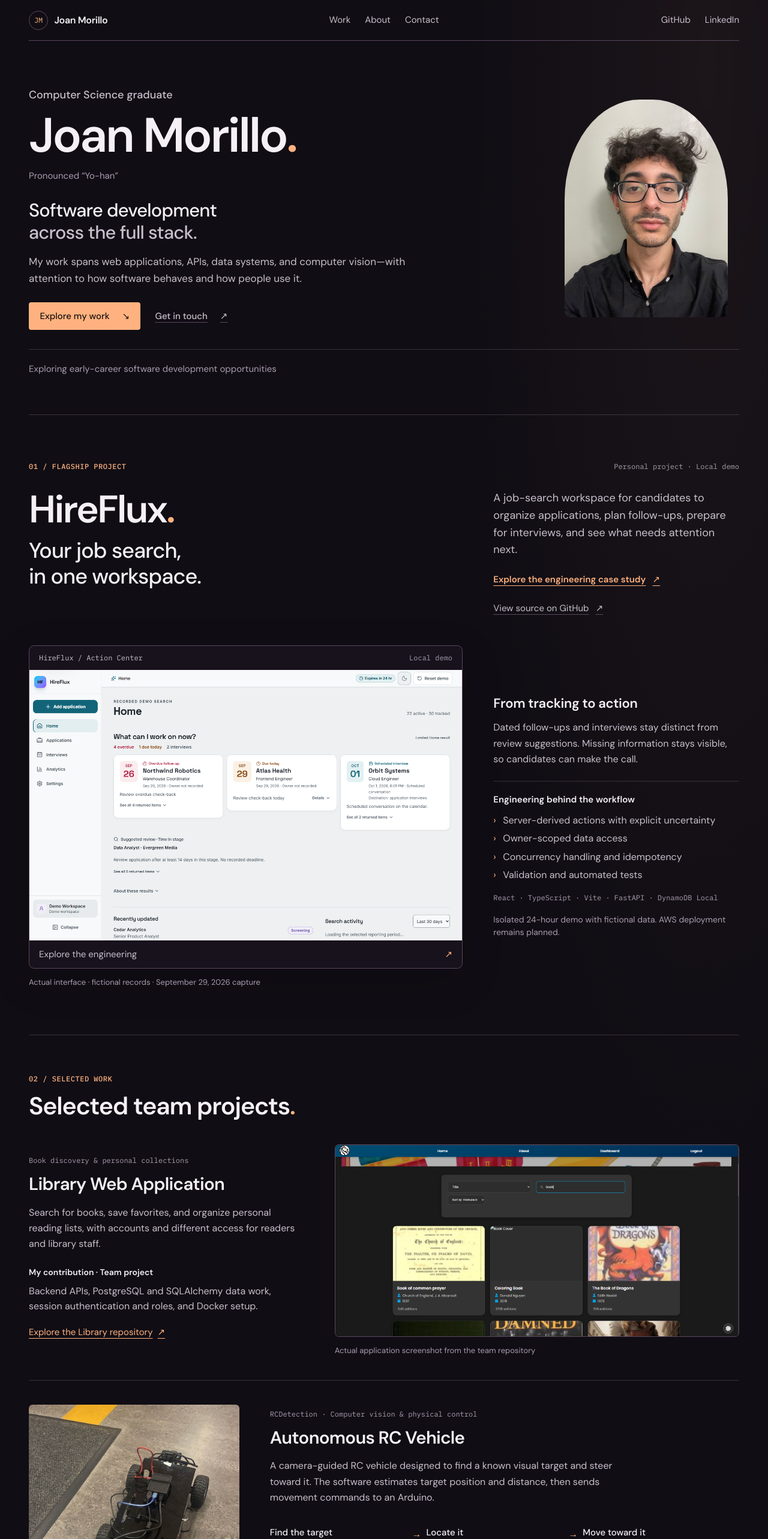
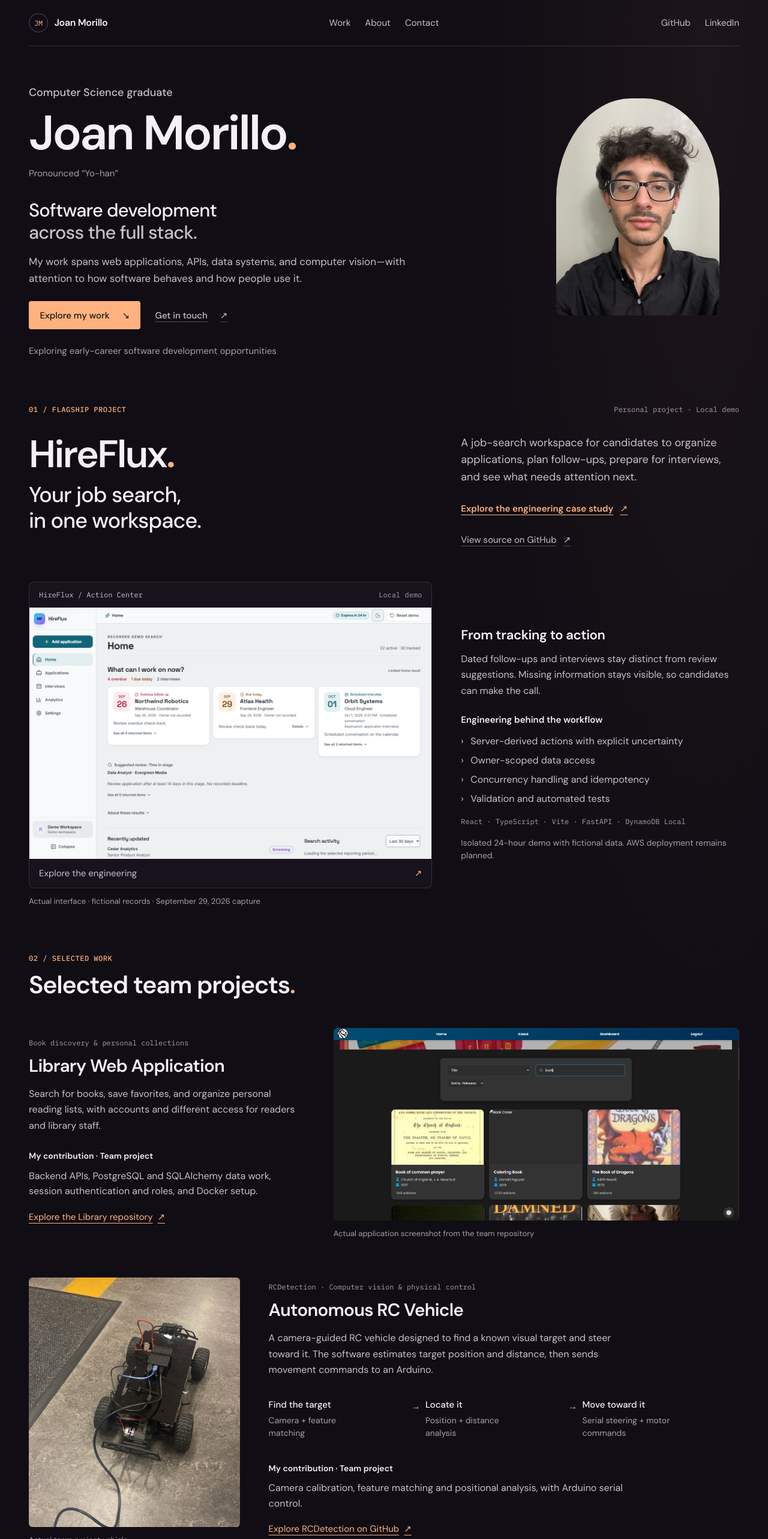
Before and after one commit to xiolest1/jm-portfolio-v2, a React (Vite) app: page / in a window 1280 px wide. Shown: the top 2566 px of the page at 60% size. Built offline with nearby package versions, Linux system fonts and the light colour scheme.

Commit message:
Homepage layout A1:

```diff
--- a/src/components/HomeProjectScenes.module.css
+++ b/src/components/HomeProjectScenes.module.css
@@ -1,16 +1,16 @@
 .productScene, .libraryScene { min-width: 0; margin: 0; }
-.captureLink { display: block; overflow: hidden; border: 1px solid var(--color-line); border-radius: .55rem; color: var(--color-body); background: #17121c; text-decoration: none; box-shadow: 0 20px 70px rgb(0 0 0 / 15%); transition: border-color 180ms ease, box-shadow 180ms ease; }
-.captureLink:hover, .captureLink:focus-visible { border-color: var(--color-accent); box-shadow: 0 20px 70px rgb(0 0 0 / 25%); }
+.captureLink { display: block; overflow: hidden; border: 1px solid var(--home-divider); border-radius: .55rem; color: var(--color-body); background: #17121c; text-decoration: none; transition: border-color 180ms ease; }
+.captureLink:hover, .captureLink:focus-visible { border-color: var(--color-accent); }
 .captureLink:focus-visible { outline: 3px solid var(--color-focus); outline-offset: 5px; }
-.captureLabel { display: flex; flex-wrap: wrap; justify-content: space-between; gap: .25rem 1rem; padding: .7rem 1rem; font: .75rem/1.5 var(--font-mono); }
+.captureLabel { display: flex; flex-wrap: wrap; justify-content: space-between; gap: var(--space-1) var(--space-3); padding: var(--space-2) var(--space-3); font: .75rem/1.5 var(--font-mono); }
 .captureLabel > span:last-child { color: var(--color-muted); }
 .captureLink img, .libraryProduct img { display: block; width: 100%; height: auto; }
-.captureInvitation { display: flex; justify-content: space-between; gap: 1rem; align-items: center; min-height: 44px; padding: .7rem 1rem; font-size: .9375rem; }
+.captureInvitation { display: flex; justify-content: space-between; gap: var(--space-3); align-items: center; min-height: 44px; padding: var(--space-2) var(--space-3); font-size: .9375rem; }
 .captureInvitation > span { color: var(--color-accent); transition: transform 180ms ease; }
 .captureLink:hover .captureInvitation > span { transform: translate(2px,-2px); }
-.productScene figcaption, .libraryScene figcaption { margin-top: .8rem; color: var(--color-muted); font-size: .8125rem; line-height: 1.5; }
-.libraryProduct { overflow: hidden; border: 1px solid var(--color-line); border-radius: .4rem; }
-.controlPath { display: flex; flex-wrap: wrap; gap: 1rem 0; list-style: none; padding: 0; margin: 1.5rem 0; }
+.productScene figcaption, .libraryScene figcaption { margin-top: var(--space-2); color: var(--color-muted); font-size: .8125rem; line-height: 1.5; }
+.libraryProduct { overflow: hidden; border-radius: .4rem; }
+.controlPath { display: flex; flex-wrap: wrap; gap: var(--space-3) 0; list-style: none; padding: 0; margin: var(--space-4) 0; }
 .controlPath li { position: relative; min-width: 0; flex: 1 1 8rem; padding: .65rem 1.4rem .65rem 0; }
 .controlPath li:not(:last-child)::after { position: absolute; top: .65rem; right: .5rem; content: '→'; color: var(--color-accent); }
 .controlPath strong { display: block; font-size: .9375rem; font-weight: 500; line-height: 1.4; }
--- /dev/null
+++ b/src/components/HomepageSpatial.module.css
@@ -0,0 +1,72 @@
+/* Homepage-only spatial roles. The case study keeps its existing shell. */
+.shell {
+  --space-1: .5rem;
+  --space-2: .75rem;
+  --space-3: 1rem;
+  --space-4: 1.5rem;
+  --space-5: 2rem;
+  --space-6: 3rem;
+  --space-7: 4rem;
+  --home-gutter: clamp(1.25rem, 4vw, 3rem);
+  --home-column-gap: clamp(1.5rem, 4vw, 3rem);
+  --home-group-gap: clamp(2rem, 4vw, 3rem);
+  --home-section-gap: clamp(3.5rem, 6vw, 5.5rem);
+  --home-divider: rgb(169 156 175 / 20%);
+  width: min(100% - 2 * var(--home-gutter), var(--content-width));
+}
+
+.shell .header {
+  min-width: 0;
+  gap: var(--space-3) var(--home-column-gap);
+  padding-block: var(--space-3);
+  border-bottom-color: var(--home-divider);
+}
+
+.header > a {
+  min-width: 0;
+  overflow-wrap: anywhere;
+}
+
+.shell .header > nav {
+  min-width: 0;
+  flex-wrap: wrap;
+  gap: var(--space-1) var(--space-4);
+}
+
+.header > nav > a {
+  display: inline-flex;
+  align-items: center;
+  min-height: 44px;
+}
+
+.shell .footer {
+  margin-top: 0;
+  padding-block: var(--space-3) var(--space-5);
+  border-top-color: var(--home-divider);
+  gap: var(--space-2) var(--space-4);
+}
+
+.footer > button {
+  min-height: 44px;
+  padding-block: var(--space-1);
+}
+
+@media (max-width: 850px) {
+  .shell .header {
+    grid-template-columns: minmax(0, 1fr) auto;
+    gap: var(--space-1) var(--space-4);
+  }
+  .header > a { grid-column: 1 / -1; grid-row: 1; }
+  .header > nav:first-of-type { grid-column: 1; grid-row: 2; }
+  .header > nav:last-of-type { grid-column: 2; grid-row: 2; }
+}
+
+@media (max-width: 520px) {
+  .shell .header > nav { gap: var(--space-1) var(--space-2); }
+}
+
+@media (max-width: 380px) {
+  .shell .header { grid-template-columns: minmax(0, 1fr); gap: 0; }
+  .header > nav:first-of-type { grid-column: 1; grid-row: 2; }
+  .header > nav:last-of-type { grid-column: 1; grid-row: 3; justify-content: flex-start; }
+}
--- a/src/components/PortfolioHome.module.css
+++ b/src/components/PortfolioHome.module.css
@@ -1,80 +1,80 @@
-.home { --home-ease: cubic-bezier(.22,1,.36,1); --home-feedback: 180ms; --home-enter: 520ms; --home-rule: rgb(169 156 175 / 25%); container: homepage / inline-size; }
+.home { --home-ease: cubic-bezier(.22,1,.36,1); --home-feedback: 180ms; --home-enter: 520ms; container: homepage / inline-size; }
 .home :where(section,article,div,figure,header) { min-width: 0; }
 .home :where(h1,h2,h3,p,a) { overflow-wrap: anywhere; }
 .home [id] { scroll-margin-top: 2rem; }
 .home :where(a,button):focus-visible { outline: 3px solid var(--color-focus); outline-offset: 5px; }
 .srOnly { position: absolute; width: 1px; height: 1px; padding: 0; margin: -1px; overflow: hidden; clip: rect(0,0,0,0); white-space: nowrap; border: 0; }
 .eyebrow { margin: 0; color: var(--color-accent); font: 500 .75rem/1.5 var(--font-mono); letter-spacing: .045em; text-transform: uppercase; }
-.identity { position: relative; display: grid; grid-template-columns: minmax(0,1.8fr) minmax(0,.7fr); column-gap: clamp(2rem,6vw,6rem); padding-block: clamp(3rem,6vw,5.5rem) clamp(3rem,5vw,4.5rem); align-items: center; }
+.identity { position: relative; display: grid; grid-template-columns: minmax(0,1.65fr) minmax(0,.7fr); column-gap: var(--home-column-gap); padding-block: clamp(2.5rem,5vw,4.5rem) 0; align-items: center; }
 .identityCopy { align-self: end; }
 .identityCopy .eyebrow { color: var(--color-body); font: 500 1.125rem/1.5 var(--font-sans); letter-spacing: 0; text-transform: none; }
-.name { margin: .75rem 0 0; font-size: clamp(3.25rem,6.3vw,5.75rem); font-weight: 600; line-height: 1.05; letter-spacing: -.04em; }
+.name { margin: var(--space-2) 0 0; font-size: clamp(3.25rem,6.3vw,5.75rem); font-weight: 600; line-height: 1.05; letter-spacing: -.04em; }
 .name span { color: var(--color-accent); }
-.pronunciation { margin: .75rem 0 0; font-size: .9375rem; color: var(--color-muted); }
-.identitySummary { grid-column: 1; margin-top: 1.75rem; }
+.pronunciation { margin: var(--space-2) 0 0; font-size: .9375rem; color: var(--color-muted); }
+.identitySummary { grid-column: 1; margin-top: var(--space-5); }
 .direction { margin: 0; font-size: clamp(1.75rem,2.4vw,2.25rem); font-weight: 500; line-height: 1.2; letter-spacing: -.025em; }
 .direction span { color: var(--color-body); }
-.positioning { max-width: 54ch; margin: 1rem 0 0; color: var(--color-body); font-size: 1.0625rem; line-height: 1.65; }
-.actions { display: flex; align-items: center; flex-wrap: wrap; gap: .5rem 1.5rem; margin-top: 1.6rem; }
+.positioning { max-width: 54ch; margin: var(--space-3) 0 0; color: var(--color-body); font-size: 1.0625rem; line-height: 1.65; }
+.actions { display: flex; align-items: center; flex-wrap: wrap; gap: var(--space-1) var(--space-4); margin-top: var(--space-4); }
 .actionPrimary, .actionText { display: inline-flex; align-items: center; gap: 1.3rem; min-height: 44px; font-weight: 500; font-size: .9375rem; }
 .actionPrimary { padding: .7rem 1.15rem; border-radius: .25rem; background: var(--color-accent); color: #1a1010; text-decoration: none; transition: background var(--home-feedback) ease, transform var(--home-feedback) var(--home-ease); }
 .actionPrimary:hover { background: #ffc59f; transform: translateY(-2px); }
 .actionText { color: var(--color-body); text-underline-offset: .3em; text-decoration-color: var(--color-line); }
 .actionText:hover { color: var(--color-accent); }
 .portrait { position: relative; grid-column: 2; grid-row: 1 / span 2; align-self: center; margin: 0; }
-.portrait::before { position: absolute; z-index: -1; inset: -.75rem; border: 1px solid rgb(255 178 127 / 12%); border-radius: 50% 50% 1rem 1rem; content: ''; }
 .portraitFrame { overflow: hidden; max-width: 17rem; margin-inline: auto; border-radius: 46% 46% .6rem .6rem; background: var(--color-surface); }
 .portrait img { display: block; width: 100%; height: auto; aspect-ratio: 3 / 4; object-fit: cover; object-position: 50% 38%; }
-.identityNote { grid-column: 1 / -1; margin: 2rem 0 0; padding-top: 1.25rem; border-top: 1px solid var(--home-rule); color: var(--color-muted); font-size: .9375rem; }
-.flagship { padding-block: clamp(3.5rem,6vw,5rem); border-top: 1px solid var(--home-rule); }
+.identityNote { grid-column: 1 / -1; margin: var(--space-4) 0 0; color: var(--color-muted); font-size: .9375rem; }
+.flagship { padding-top: var(--home-section-gap); }
 .flagshipOpening { display: flex; flex-wrap: wrap; gap: .5rem 2rem; align-items: baseline; justify-content: space-between; }
 .flagshipOpening .projectMeta { margin: 0; }
-.flagshipGrid { display: grid; grid-template-columns: minmax(0,1.5fr) minmax(0,.85fr); gap: 2.5rem clamp(2rem,4vw,4rem); margin-top: 1.8rem; align-items: start; }
+.flagshipGrid { display: grid; grid-template-columns: minmax(0,1.45fr) minmax(0,1fr); gap: var(--home-group-gap) var(--home-column-gap); margin-top: var(--space-5); align-items: start; }
 .flagshipCopy { grid-column: 1; }
 .flagshipIntroduction { grid-column: 2; align-self: center; }
 .flagshipVisual { grid-column: 1; }
 .flagshipCopy h2 { margin: 0; font-size: clamp(3.5rem,5vw,4.5rem); font-weight: 600; line-height: 1.05; letter-spacing: -.04em; }
 .flagshipCopy h2 > span { color: var(--color-accent); }
-.flagshipPurpose { max-width: 30ch; margin: .8rem 0 0; font-size: clamp(1.75rem,2.8vw,2.4rem); font-weight: 500; letter-spacing: -.025em; line-height: 1.2; }
+.flagshipPurpose { max-width: 30ch; margin: var(--space-2) 0 0; font-size: clamp(1.75rem,2.8vw,2.4rem); font-weight: 500; letter-spacing: -.025em; line-height: 1.2; }
 .projectSummary { margin: 0; color: var(--color-body); font-size: 1.125rem; line-height: 1.6; }
-.projectBoundary { margin: 1rem 0 0; color: var(--color-muted); font-size: .875rem; line-height: 1.5; }
+.projectBoundary { margin: var(--space-3) 0 0; color: var(--color-muted); font-size: .875rem; line-height: 1.5; }
 .engineeringProof { grid-column: 2; align-self: center; }
 .engineeringProof h3 { margin: 0; font-size: 1.375rem; font-weight: 600; line-height: 1.3; letter-spacing: -.015em; }
-.engineeringProof > p:first-of-type { margin: .8rem 0 0; color: var(--color-body); font-size: 1rem; line-height: 1.65; }
-.engineeringDetail { border-top: 1px solid var(--home-rule); margin-top: 1.4rem; padding-top: 1.2rem; }
+.engineeringProof > p:first-of-type { margin: var(--space-2) 0 0; color: var(--color-body); font-size: 1rem; line-height: 1.65; }
+.engineeringDetail { margin-top: var(--space-4); }
 .engineeringDetail h4 { margin: 0; font-size: .9375rem; font-weight: 600; line-height: 1.5; }
-.signalList { list-style: none; padding: 0; margin: .7rem 0 0; color: var(--color-body); }
+.signalList { list-style: none; padding: 0; margin: var(--space-2) 0 0; color: var(--color-body); }
 .signalList li { position: relative; padding-left: 1rem; font-size: 1rem; line-height: 1.5; }
-.signalList li + li { margin-top: .4rem; }
+.signalList li + li { margin-top: var(--space-1); }
 .signalList li::before { content: '›'; position: absolute; left: 0; color: var(--color-accent); }
-.flagshipLinks { display: flex; flex-direction: column; align-items: flex-start; gap: .25rem; margin-top: .8rem; }
+.flagshipLinks { display: flex; flex-direction: column; align-items: flex-start; gap: var(--space-1); margin-top: var(--space-3); }
 .flagshipLinks a { display: inline-flex; align-items: center; gap: .7rem; min-height: 44px; font-size: .9375rem; text-underline-offset: .3em; }
 .caseStudyAction { color: var(--color-accent); font-weight: 600; }
 .flagshipLinks a:last-child { color: var(--color-body); text-decoration-color: var(--color-line); }
 .flagshipLinks a:hover { color: var(--color-focus); }
-.stackLine { margin: 1rem 0 0; color: var(--color-muted); font: .75rem/1.65 var(--font-mono); }
-.supporting { padding-block: clamp(3rem,5vw,4.5rem); border-top: 1px solid var(--home-rule); }
-.supportingHeading h2 { margin: .85rem 0 0; font-size: clamp(2rem,3.2vw,2.75rem); line-height: 1.15; letter-spacing: -.03em; font-weight: 600; }
+.stackLine { margin: var(--space-3) 0 0; color: var(--color-muted); font: .75rem/1.65 var(--font-mono); }
+.supporting { padding-top: var(--home-section-gap); }
+.supportingHeading h2 { margin: var(--space-2) 0 0; font-size: clamp(2rem,3.2vw,2.75rem); line-height: 1.15; letter-spacing: -.03em; font-weight: 600; }
 .supportingHeading h2 span { color: var(--color-accent); }
-.library, .rcProject { display: grid; gap: clamp(2rem,4vw,3.5rem); margin-top: 2.5rem; }
+.library, .rcProject { display: grid; gap: var(--home-column-gap); margin-top: var(--home-group-gap); }
 .library { grid-template-columns: minmax(0,.85fr) minmax(0,1.25fr); align-items: center; }
-.rcProject { grid-template-columns: minmax(0,.65fr) minmax(0,1.45fr); padding-top: 2.5rem; border-top: 1px solid var(--home-rule); align-items: center; }
-.projectMeta { color: var(--color-muted); font: .75rem/1.5 var(--font-mono); margin: 0 0 .8rem; }
+.rcProject { grid-template-columns: minmax(0,.65fr) minmax(0,1.45fr); margin-top: var(--space-7); align-items: center; }
+.projectMeta { color: var(--color-muted); font: .75rem/1.5 var(--font-mono); margin: 0 0 var(--space-2); }
 .supportCopy h3 { margin: 0; font-size: clamp(1.625rem,2.3vw,2rem); font-weight: 600; line-height: 1.2; letter-spacing: -.025em; }
-.supportCopy > p:not(.projectMeta) { max-width: 55ch; color: var(--color-body); font-size: 1rem; line-height: 1.65; margin: 1rem 0 0; }
-.contribution { margin-top: 1.25rem; }
+.supportCopy > p:not(.projectMeta) { max-width: 55ch; color: var(--color-body); font-size: 1rem; line-height: 1.65; margin: var(--space-3) 0 0; }
+.contribution { margin-top: var(--space-4); }
 .contribution > span, .rcContribution > div > span { font-size: .875rem; font-weight: 600; }
-.contribution p, .rcContribution p { max-width: 54ch; color: var(--color-body); font-size: 1rem; line-height: 1.6; margin: .4rem 0 0; }
+.contribution p, .rcContribution p { max-width: 54ch; color: var(--color-body); font-size: 1rem; line-height: 1.6; margin: var(--space-1) 0 0; }
 .supportCopy > a, .rcContribution > a { display: inline-flex; gap: .5rem; align-items: center; min-height: 44px; margin-top: .5rem; color: var(--color-accent); font-size: .9375rem; text-underline-offset: .3em; }
 .supportCopy > a:hover, .rcContribution > a:hover { color: var(--color-focus); }
 .rcMedia { margin: 0; }
 .rcMedia img { display: block; width: 100%; height: auto; max-height: 26rem; aspect-ratio: 3 / 4; object-fit: cover; border-radius: .4rem; }
-.rcMedia figcaption { margin-top: .7rem; color: var(--color-muted); font-size: .8125rem; }
-.rcContribution { margin-top: 1rem; }
+.rcMedia figcaption { margin-top: var(--space-2); color: var(--color-muted); font-size: .8125rem; line-height: 1.5; }
+.rcContribution { margin-top: var(--space-4); }
 @keyframes compose { from { transform: translateY(10px); } to { transform: none; } }
 @media (prefers-reduced-motion: no-preference) { .identity[data-entered] .identityCopy, .flagship[data-entered] .flagshipVisual, .library[data-entered] > figure, .rcProject[data-entered] .rcMedia { animation: compose var(--home-enter) var(--home-ease); } }
-@media (max-width: 1000px) { .identity { grid-template-columns: minmax(0,1.7fr) minmax(0,.7fr); gap: 2rem; } .flagshipGrid { gap: 2rem; } .library { grid-template-columns: minmax(0,1fr) minmax(0,1fr); } .rcProject { grid-template-columns: minmax(0,.65fr) minmax(0,1.35fr); } }
-@media (max-width: 760px) { .identity { grid-template-columns: minmax(0,1fr) 7rem; gap: 1rem; padding-block: 2.75rem 3rem; } .identityCopy { align-self: center; } .name { font-size: clamp(2.6rem,7vw,3.5rem); } .portrait { grid-row: 1; } .portrait::before { inset: -.5rem; } .identitySummary { grid-column: 1 / -1; margin-top: 1rem; } .direction { font-size: 1.75rem; } .flagshipCopy h2 { font-size: 3.25rem; } .flagshipPurpose { max-width: 30ch; } .library, .rcProject { grid-template-columns: minmax(0,1fr); gap: 1.5rem; } .rcMedia img { max-height: 23rem; aspect-ratio: 4 / 3; } .supportingHeading h2 { font-size: 2rem; } .supportCopy h3 { font-size: 1.625rem; } }
-@container homepage (max-width: 21rem) { .identity { grid-template-columns: minmax(0,1fr) 4.75rem; gap: .7rem; } .name { font-size: 2.35rem; } .eyebrow { font-size: .75rem; } .pronunciation { font-size: .875rem; } }
+@media (max-width: 1000px) { .library { grid-template-columns: minmax(0,1fr) minmax(0,1fr); } .rcProject { grid-template-columns: minmax(0,.65fr) minmax(0,1.35fr); } }
+@media (max-width: 900px) { .identity { grid-template-columns: minmax(0,1fr) 9rem; row-gap: var(--space-4); padding-top: var(--space-6); } .identityCopy { align-self: center; } .portrait { grid-row: 1; } .identitySummary { grid-column: 1 / -1; margin-top: 0; } .identityNote { margin-top: 0; } }
+@media (max-width: 760px) { .identity { grid-template-columns: minmax(0,1fr) 7rem; column-gap: var(--space-3); } .name { font-size: clamp(2.6rem,7vw,3.5rem); } .direction { font-size: 1.75rem; } .flagshipCopy h2 { font-size: 3.25rem; } .flagshipPurpose { max-width: 30ch; } .library, .rcProject { grid-template-columns: minmax(0,1fr); gap: var(--space-4); } .rcProject { margin-top: var(--space-6); } .rcMedia img { max-height: 23rem; aspect-ratio: 4 / 3; } .supportingHeading h2 { font-size: 2rem; } .supportCopy h3 { font-size: 1.625rem; } }
+@container homepage (max-width: 21rem) { .identity { grid-template-columns: minmax(0,1fr) min(25%,4.75rem); column-gap: var(--space-2); } .name { font-size: 2.35rem; } .eyebrow { font-size: .75rem; } .pronunciation { font-size: .875rem; } }
 @media (prefers-reduced-motion: reduce) { .home *, .home *::before, .home *::after { animation: none!important; transition: none!important; } .actionPrimary:hover { transform: none; } }
-@media (max-width: 900px) { .flagshipGrid { grid-template-columns: minmax(0,1fr); gap: 1.5rem; } .flagshipIntroduction,.engineeringProof { grid-column: 1; } .flagshipVisual { grid-column: 1; grid-row: auto; margin-top: .5rem; } .projectSummary { max-width: 60ch; } .flagshipPurpose { max-width: 35ch; } .engineeringProof { margin-top: .5rem; } .flagshipLinks { margin-top: .5rem; } .engineeringDetail { margin-top: 1rem; } }
+@media (max-width: 900px) { .flagshipGrid { grid-template-columns: minmax(0,1fr); gap: var(--home-group-gap); } .flagshipIntroduction,.engineeringProof { grid-column: 1; } .flagshipVisual { grid-column: 1; grid-row: auto; } .projectSummary { max-width: 60ch; } .flagshipPurpose { max-width: 35ch; } }
--- a/src/components/ProfessionalJourney.tsx
+++ b/src/components/ProfessionalJourney.tsx
@@ -47,8 +47,7 @@ export function ProfessionalJourney() {
             <div className={styles.contact} id="contact">
               <p className={styles.contactLabel}>Email me directly</p>
               <a className={styles.emailAction} href={'mailto:' + site.email}>
-                <span>{emailName}@<wbr />{emailDomain}</span>
-                <span className={styles.emailArrow}><OutwardArrow /></span>
+                <span>{emailName}@<wbr /><span className={styles.emailDomain}><span>{emailDomain}</span><span className={styles.emailArrow}><OutwardArrow /></span></span></span>
               </a>
               <div className={styles.contactUtilities}>
                 <div className={styles.socialLinks}><ExternalLink href={site.linkedin}>LinkedIn</ExternalLink><ExternalLink href={site.github}>GitHub</ExternalLink></div>
--- a/src/components/SiteLayout.module.css
+++ b/src/components/SiteLayout.module.css
@@ -214,7 +214,3 @@
     font-size: var(--type-compact);
   }
 }
-
-/* The homepage footer finishes the closing composition; case-study spacing stays unchanged. */
-.homeFooter { margin-top: 0; padding-block: 0.5rem 1.5rem; border-top-color: rgb(169 156 175 / 20%); }
-.homeFooter .bootLink { min-height: 44px; padding-block: 0.5rem; }
--- a/src/components/SiteLayout.tsx
+++ b/src/components/SiteLayout.tsx
@@ -2,6 +2,7 @@ import { useState, type ReactNode } from 'react'
 import { site } from '../content/site'
 import { BootSequence } from './BootSequence/BootSequence'
 import styles from './SiteLayout.module.css'
+import homeSpatial from './HomepageSpatial.module.css'
 
 type SiteLayoutProps = {
   children: ReactNode
@@ -11,12 +12,13 @@ type SiteLayoutProps = {
 export function SiteLayout({ children, footerVariant = 'standard' }: SiteLayoutProps) {
   const [bootOpen, setBootOpen] = useState(false)
   const year = new Date().getFullYear()
+  const isHome = footerVariant === 'home'
 
   return (
     <>
       <a className={styles.skipLink} href="#main-content">Skip to content</a>
-      <div className={styles.siteShell}>
-        <header className={styles.header}>
+      <div className={isHome ? styles.siteShell + ' ' + homeSpatial.shell : styles.siteShell}>
+        <header className={isHome ? styles.header + ' ' + homeSpatial.header : styles.header}>
           <a className={styles.brand} href="/" aria-label="Joan Morillo home">
             <span className={styles.brandMark} aria-hidden="true">JM</span>
             <span>Joan Morillo</span>
@@ -36,7 +38,7 @@ export function SiteLayout({ children, footerVariant = 'standard' }: SiteLayoutP
           {children}
         </main>
 
-        <footer className={footerVariant === 'home' ? styles.footer + ' ' + styles.homeFooter : styles.footer}>
+        <footer className={isHome ? styles.footer + ' ' + homeSpatial.footer : styles.footer}>
           <button className={styles.bootLink} type="button" onClick={() => setBootOpen(true)}>
             Replay system boot
           </button>
```
Also changed, not shown: src/components/ProfessionalFoundation.module.css (+21 -22 lines), src/components/ProfessionalJourney.module.css (+17 -15 lines), src/components/SoftwareFoundation.module.css (+21 -22 lines).
